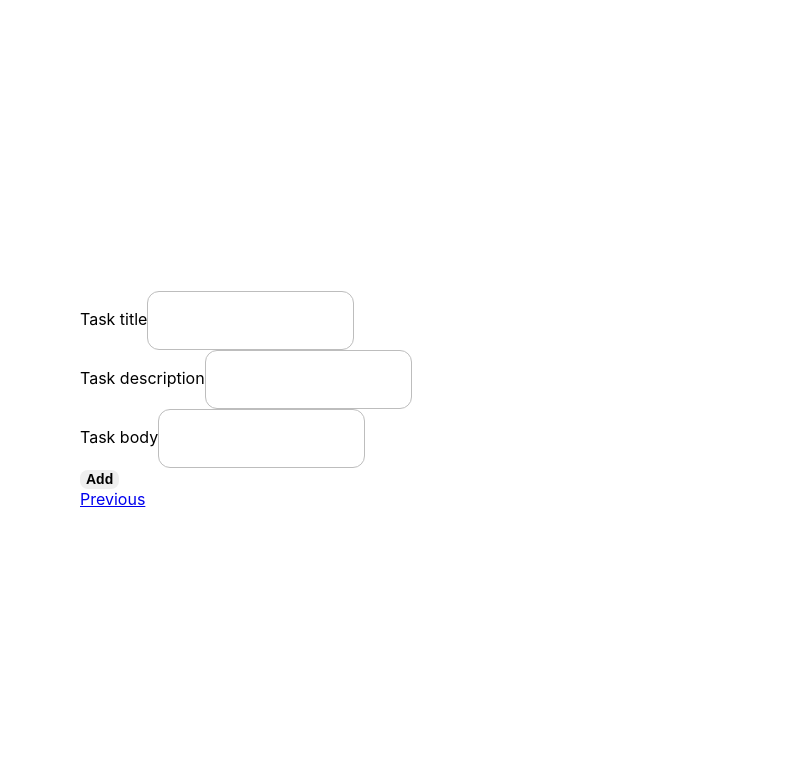
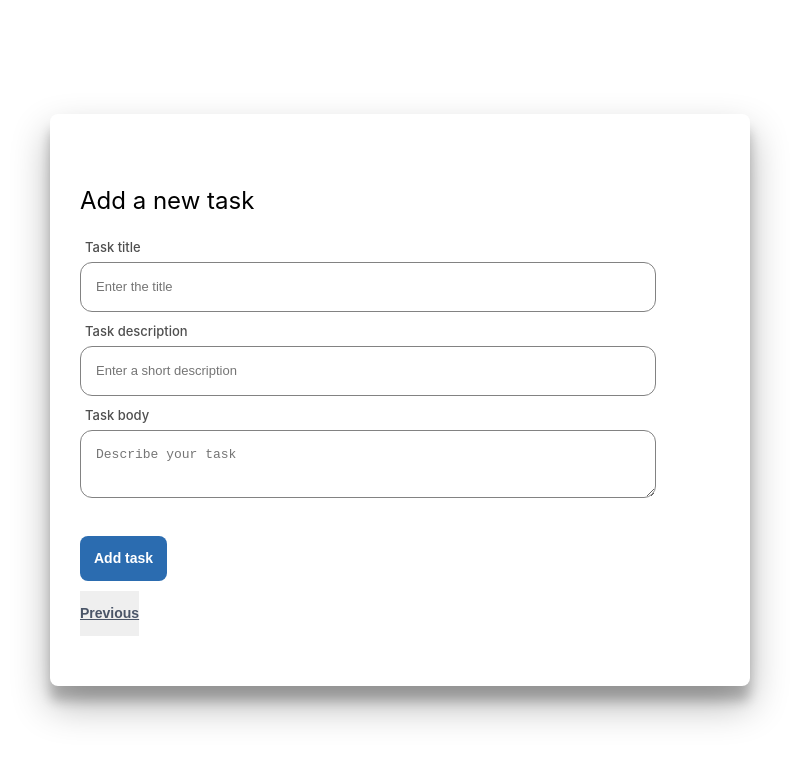
Before and after one commit to younessbennaj/todo-project, a React (Create React App) app: page /submit in a window 1280 px wide. Shown: the top 762 px of the page, without its empty margins (240-1039 px from the left). Built offline with nearby package versions, Linux system fonts and the light colour scheme.

Commit message:
add style for the FormTask component

```diff
--- a/src/components/TaskForm.js
+++ b/src/components/TaskForm.js
@@ -87,22 +87,25 @@ const TaskForm = () => {
 
     return (
         <div className="form-container">
+            <h2 className="form-title">{task ? "Edit your task" : "Add a new task"}</h2>
             <form onSubmit={(e) => handleSubmit(e, task)} action="">
-                <div>
+                <div className="input-group">
                     <label htmlFor="title">Task title</label>
-                    <input className='input' {...bindTitle} type="text" name="title" id="title" />
+                    <input placeholder="Enter the title" {...bindTitle} type="text" name="title" id="title" />
                 </div>
-                <div>
+                <div className="input-group">
                     <label htmlFor="description">Task description</label>
-                    <input className='input' {...bindDescription} type="text" name="description" id="description" />
+                    <input placeholder="Enter a short description" {...bindDescription} type="text" name="description" id="description" />
                 </div>
-                <div>
+                <div className="input-group">
                     <label htmlFor="body">Task body</label>
-                    <input className='input' {...bindBody} type="text" name="body" id="body" />
+                    <textarea placeholder="Describe your task" {...bindBody} type="text" name="body" id="body" />
                 </div>
-                <input className="btn" type="submit" value={task ? "Edit" : "Add"} />
+                <input className="submit-btn" type="submit" value={task ? "Edit task" : "Add task"} />
             </form>
-            <Link to="/">Previous</Link>
+            <button className="inline-btn">
+                <Link to="/">Previous</Link>
+            </button>
         </div>
     )
 
--- a/src/styles/button.scss
+++ b/src/styles/button.scss
@@ -53,3 +53,43 @@
         }
     }
 }
+
+.inline-btn {
+    border: none;
+    padding: 0;
+    a {
+        font-style: normal;
+        font-weight: 600;
+        font-size: 14px;
+        line-height: 17px;
+        color: #4A5568;
+        text-decoration: underline;
+        padding: 1em 0;
+        display: inline-block;
+
+    }
+}
+
+.submit-btn {
+    font-style: normal;
+    font-weight: 600;
+    font-size: 14px;
+    line-height: 17px;
+    border: none;
+    border-radius: 8px;
+    color: #fff;
+    background-color: #2B6CB0;
+    font-style: normal;
+    font-weight: 600;
+    font-size: 14px;
+    line-height: 17px;
+    padding: 1em;
+    text-decoration: none;
+    cursor: pointer;
+    margin-top: 30px;
+
+
+        &:hover {
+            background-color: #2C5282;
+        }
+}
--- a/src/styles/index.scss
+++ b/src/styles/index.scss
@@ -11,16 +11,51 @@
   .content {
     width: 50vw;
     border-radius: 8px;
+    padding: 20px 30px 50px 30px;
+    box-shadow: 0 19px 38px rgba(0,0,0,0.30), 0 15px 12px rgba(0,0,0,0.22);
   }
 
   .form-container {
+      padding-top: 30px;
+      button {
+         margin-top: 10px;
+      }
 
+      .form-title {
+        font-style: normal;
+        font-weight: normal;
+        font-size: 24px;
+        line-height: 33px;
+      }
+    .input-group {
+        margin-bottom: 8px;
+        label {
+            display: inline-block;
+            font-style: normal;
+            font-weight: 500;
+            font-size: 13px;
+            line-height: 10px 18px;
+            color: #4F4F4F;
+            margin-bottom: 7px;
+            margin-left: 5px;
+        }
+
+        input, textarea {
+            display: block;
+            border: 1px solid #828282;
+            box-sizing: border-box;
+            border-radius: 12px;
+            padding: 15px;
+            width: 90%;
+            font-style: normal;
+            font-weight: 500;
+            font-size: 13px;
+            line-height: 18px;
+        }
+    }
   }
 
   .task-list {
-    border-radius: 8px;
-    padding: 20px 30px 50px 30px;
-    box-shadow: 0 19px 38px rgba(0,0,0,0.30), 0 15px 12px rgba(0,0,0,0.22);
 
     ul {
       list-style: none;
@@ -74,13 +109,13 @@
 
   }
 
-  .input {
-    border: 1px solid #BDBDBD;
-    border-radius: 12px;
-    padding: 20px 12px;
-    font-size: 14px;
-    line-height: 17px;
-  }
+//   .input {
+//     border: 1px solid #BDBDBD;
+//     border-radius: 12px;
+//     padding: 20px 12px;
+//     font-size: 14px;
+//     line-height: 17px;
+//   }
 
 //   .btn {
 //     width: 20%;
```
